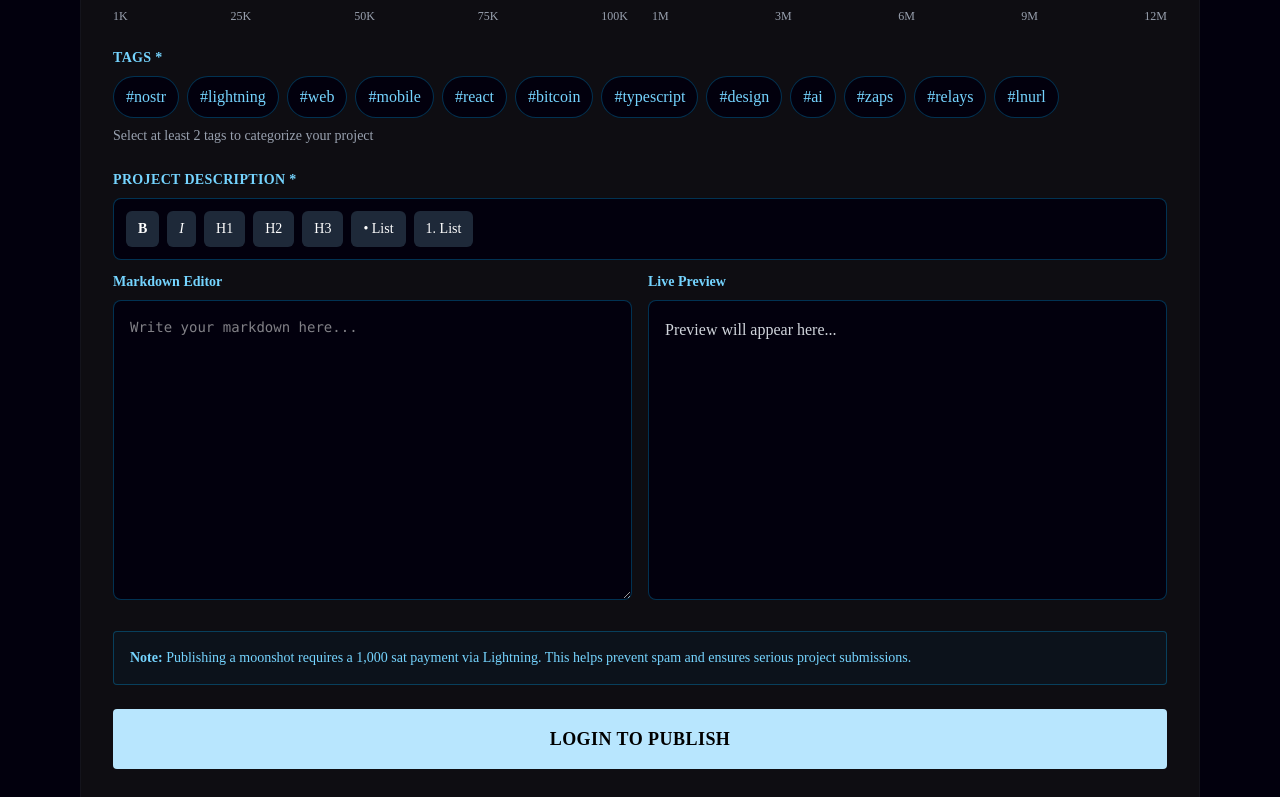
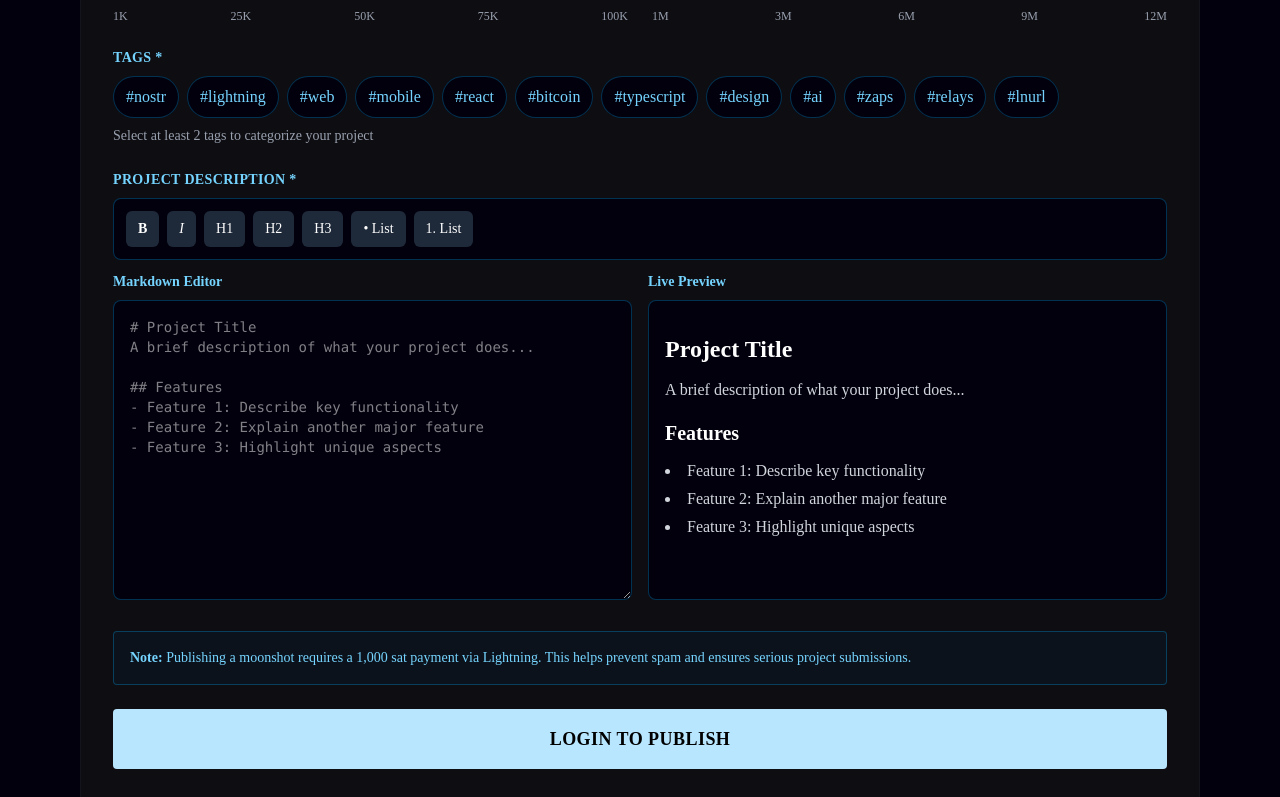
Before and after one commit to mistic0xb/moonshot, a React (Vite) app: page /create in a window 1280 px wide. Shown: the part 469-1266 px from the top of the page. Built offline with nearby package versions, Linux system fonts and the light colour scheme; a web font is replaced by a local one.

Commit message:
fixed editor

```diff
--- a/src/components/RichTextEditor.tsx
+++ b/src/components/RichTextEditor.tsx
@@ -71,6 +71,15 @@ export default function RichTextEditor({ content, onChange }: Props) {
     }, 0);
   };
 
+  const projectDescExample = `# Project Title
+A brief description of what your project does...
+
+## Features
+- Feature 1: Describe key functionality
+- Feature 2: Explain another major feature
+- Feature 3: Highlight unique aspects
+`;
+
   const ToolbarButton = ({
     onClick,
     children,
@@ -138,7 +147,7 @@ export default function RichTextEditor({ content, onChange }: Props) {
             value={content}
             onChange={e => onChange(e.target.value)}
             className="w-full min-h-[300px] bg-blackish border border-sky-500/30 text-white p-4 rounded-lg focus:outline-none focus:border-sky-400 resize-y font-mono text-sm"
-            placeholder="Write your markdown here..."
+            placeholder={projectDescExample}
           />
         </div>
 
@@ -175,7 +184,7 @@ export default function RichTextEditor({ content, onChange }: Props) {
                 em: ({ children }) => <em className="italic text-gray-300">{children}</em>,
               }}
             >
-              {content || "Preview will appear here..."}
+              {content || projectDescExample}
             </ReactMarkdown>
           </div>
         </div>
```
